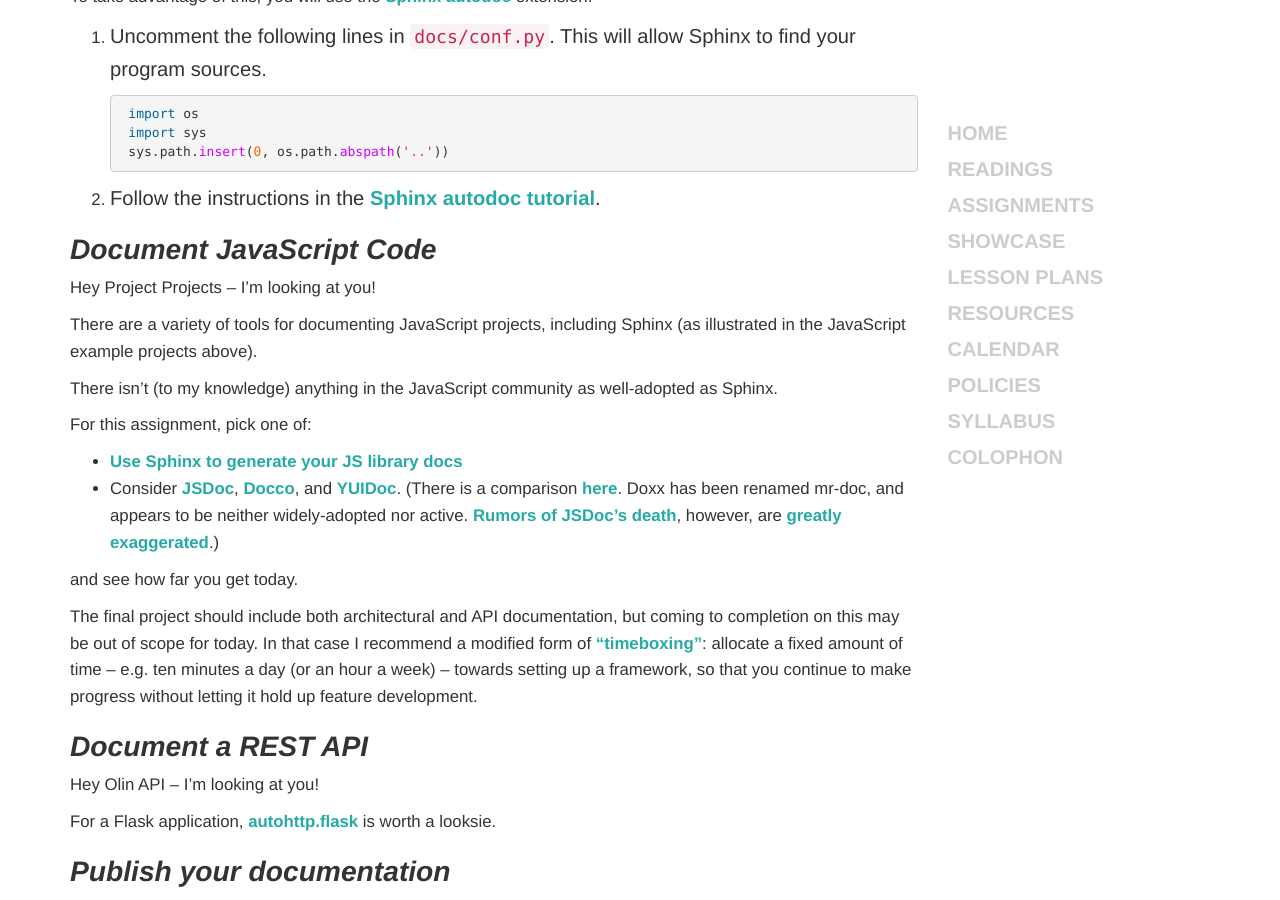
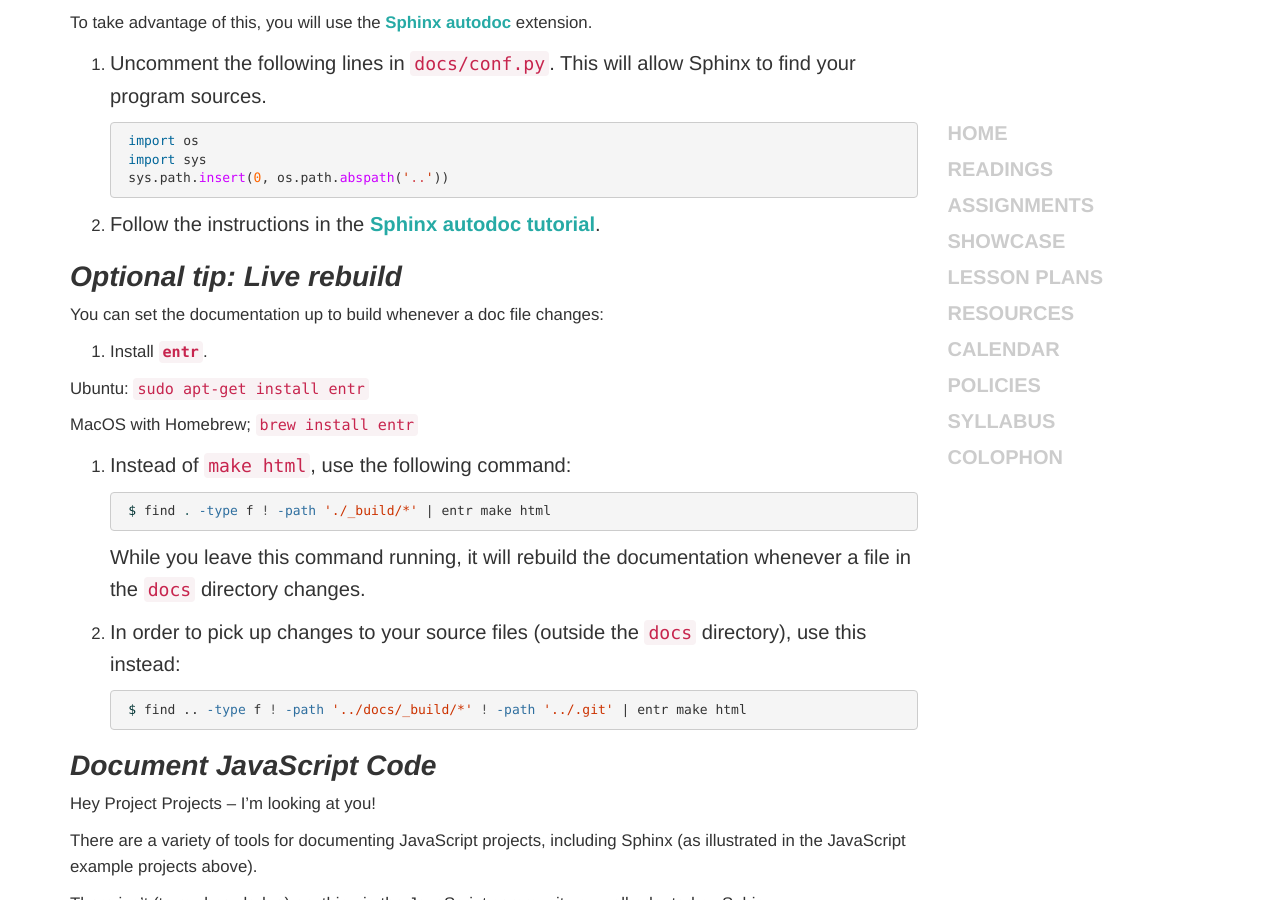
Before and after one commit to osteele/hackingthelibrary.org, a Jekyll site: the page built from _days/day-17.md, in a window 1280 px wide and 900 px high, scrolled down 3339 px. Built offline with Jekyll 4.4.1, drawn with Linux system fonts in a browser that asks for light colours; some of the changed text lies outside the part shown.

Commit message:
add live rebuild

````diff
--- a/_days/day-17.md
+++ b/_days/day-17.md
@@ -119,6 +119,30 @@ To take advantage of this, you will use the [Sphinx autodoc](http://www.sphinx-d
 
 2. Follow the instructions in the [Sphinx autodoc tutorial]( http://www.sphinx-doc.org/en/stable/tutorial.html#autodoc).
 
+## Optional tip: Live rebuild
+
+You can set the documentation up to build whenever a doc file changes:
+
+1. Install [`entr`](http://entrproject.org).
+
+  Ubuntu: `sudo apt-get install entr`
+
+  MacOS with Homebrew; `brew install entr`
+
+2. Instead of `make html`, use the following command:
+
+    ``` bash
+    $ find . -type f ! -path './_build/*' | entr make html
+    ```
+
+    While you leave this command running, it will rebuild the documentation whenever a file in the `docs` directory changes.
+
+3. In order to pick up changes to your source files (outside the `docs` directory), use this instead:
+
+    ```bash
+    $ find .. -type f ! -path '../docs/_build/*' ! -path '../.git' | entr make html
+    ```
+
 ## Document JavaScript Code
 
 Hey Project Projects – I'm looking at you!
````
